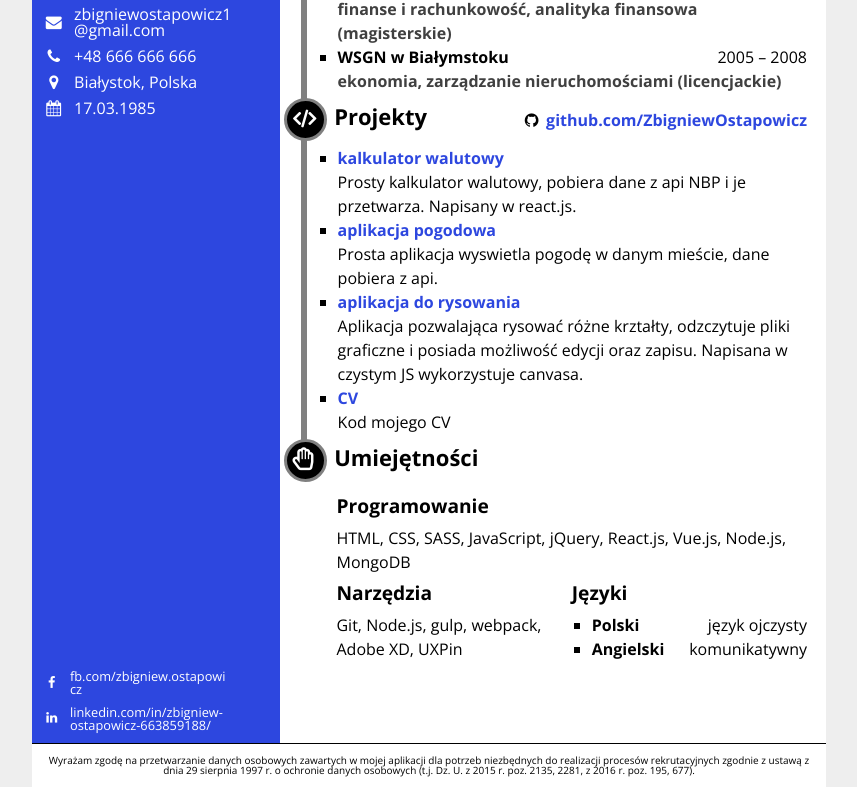
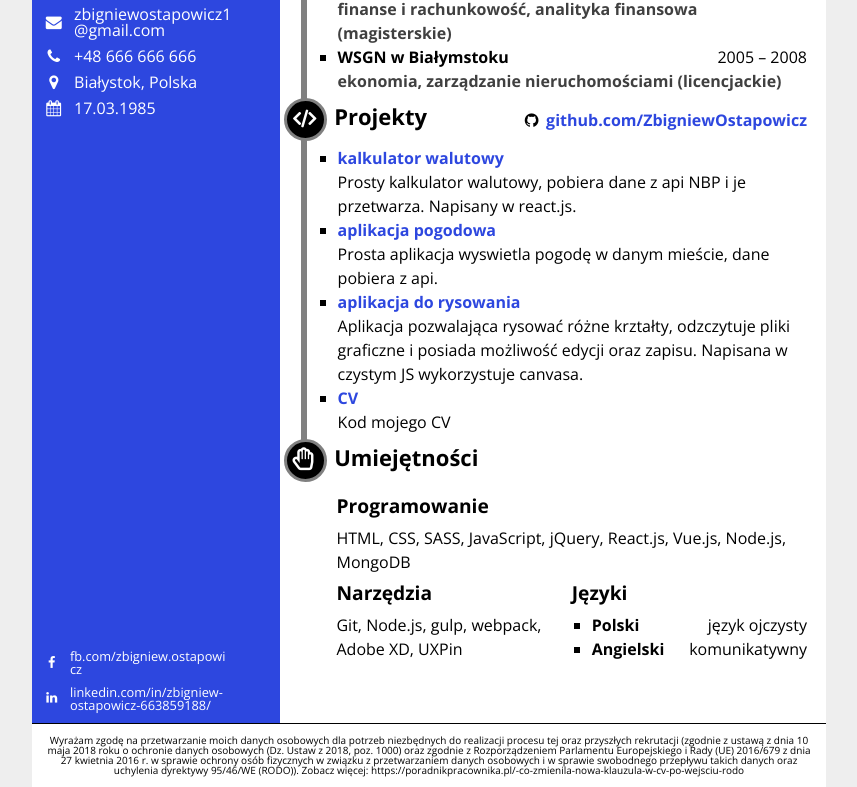
Before and after one commit to ZbigniewOstapowicz/Curriculum-Vitae, a website: page src/templates/index.html in a window 1280 px wide. Shown: the part 336-1123 px from the top of the page, without its empty margins (211-1068 px from the left). Drawn offline with nearby package versions, Linux system fonts and the light colour scheme; files that its build step writes are made by us from their sources.

Commit message:
add RODO Text

```diff
--- a/src/templates/components/footer.html
+++ b/src/templates/components/footer.html
@@ -1,8 +1,10 @@
  <footer class="footer">
-     <p class="footer__text">Wyrażam zgodę na przetwarzanie danych osobowych zawartych w mojej aplikacji dla potrzeb
-         niezbędnych do
-         realizacji procesów rekrutacyjnych zgodnie z ustawą z dnia 29 sierpnia 1997 r. o ochronie danych osobowych
-         (t.j.
-         Dz. U. z 2015 r. poz. 2135, 2281, z 2016 r. poz. 195, 677).
+     <p class="footer__text">Wyrażam zgodę na przetwarzanie moich danych osobowych dla potrzeb niezbędnych do realizacji
+         procesu tej oraz przyszłych rekrutacji (zgodnie z ustawą z dnia 10 maja 2018 roku o ochronie danych osobowych
+         (Dz. Ustaw z 2018, poz. 1000) oraz zgodnie z Rozporządzeniem Parlamentu Europejskiego i Rady (UE) 2016/679 z
+         dnia 27 kwietnia 2016 r. w sprawie ochrony osób fizycznych w związku z przetwarzaniem danych osobowych i w
+         sprawie swobodnego przepływu takich danych oraz uchylenia dyrektywy 95/46/WE (RODO)).
+
+         Zobacz więcej: https://poradnikpracownika.pl/-co-zmienila-nowa-klauzula-w-cv-po-wejsciu-rodo
      </p>
  </footer>
```
